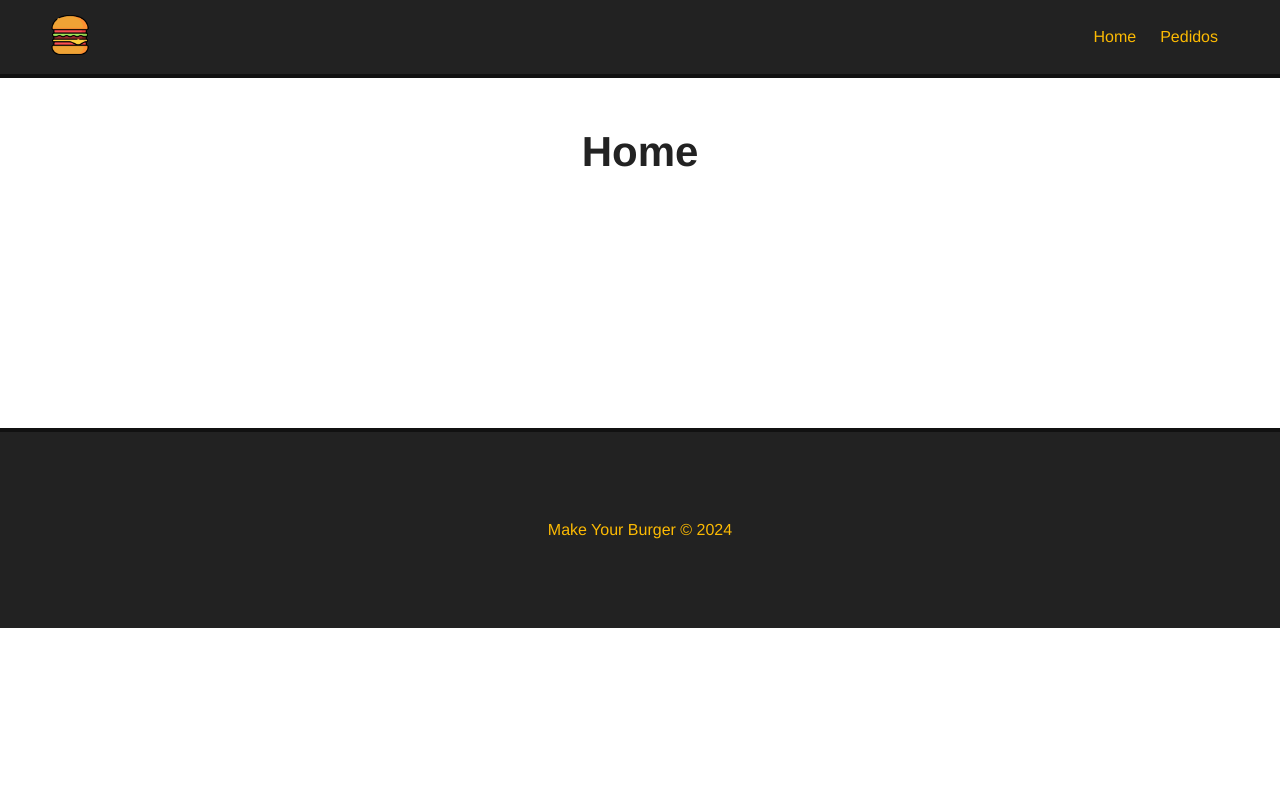
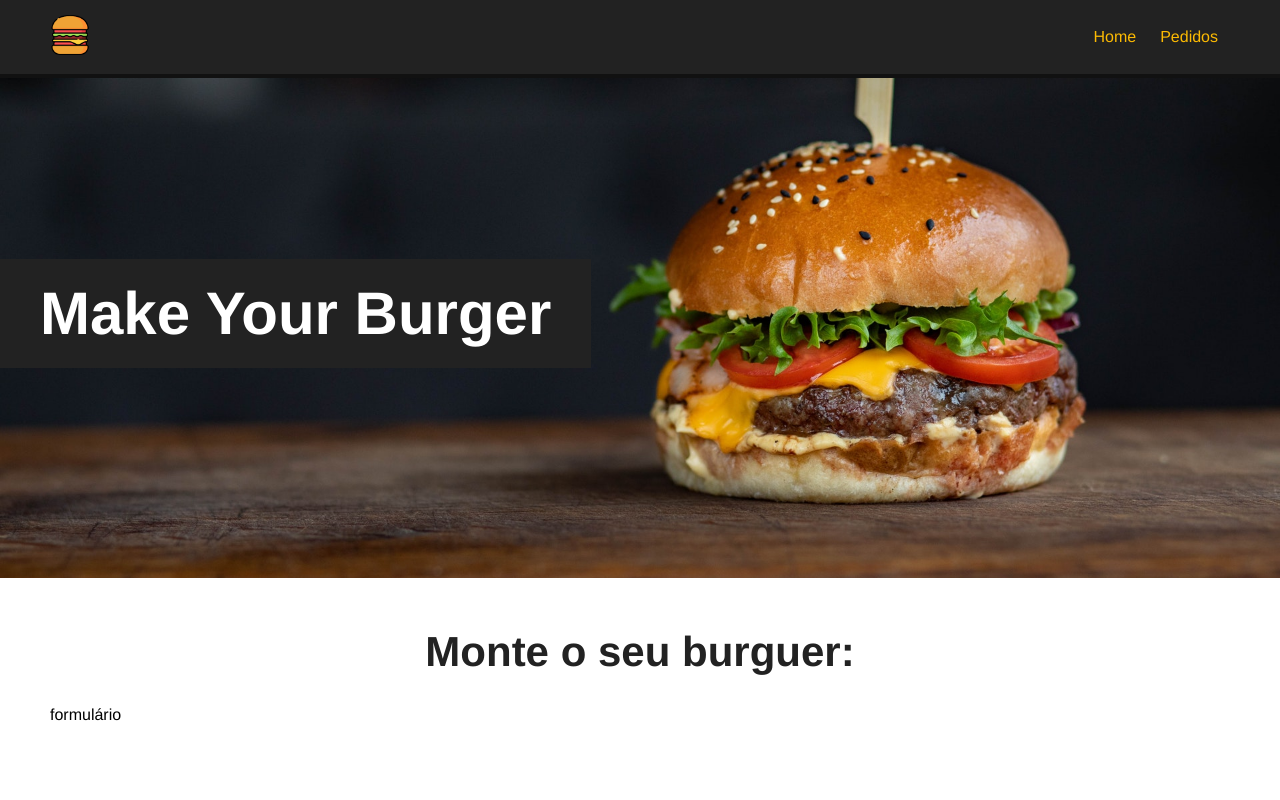
Before and after one commit to idail/vue, a Vue app in the folder projeto_final/: page / in a window 1280 px wide. Shown: the top 800 px of the page. Built offline with nearby package versions, Linux system fonts and the light colour scheme.

Commit message:
Curso matheus batisti

```diff
--- /dev/null
+++ b/projeto_final/src/components/Banner.vue
@@ -0,0 +1,31 @@
+<template>
+    <div id="main-banner">
+        <h1>Make Your Burger</h1>
+    </div>
+</template>
+
+<script>
+export default{
+    name:"Banner"
+}
+</script>
+
+<style scoped>
+    #main-banner{
+        background-image: url("../../public/img/burger.jpg");
+        background-position: 0 -250px;
+        background-size: cover;
+        height: 500px;
+        display: flex;
+        align-items: center;
+        justify-content: flex-start;
+    }
+
+    #main-banner h1{
+        color: #FFF;
+        text-align: center;
+        font-size: 60px;
+        background-color: #222;
+        padding: 20px 40px;
+    }
+</style>
--- a/projeto_final/src/views/HomeView.vue
+++ b/projeto_final/src/views/HomeView.vue
@@ -1,9 +1,18 @@
 <template>
+  <Banner/>
   <div class="main-container">
-    <h1>Home</h1>
+    <h1>Monte o seu burguer:</h1>
+    <p>formulário</p>
   </div>
 </template>
 
 <script>
+import Banner from '../components/Banner.vue';
 
+export default{
+  name:"HomeView",
+  components:{
+    Banner
+  }
+}
 </script>
```
